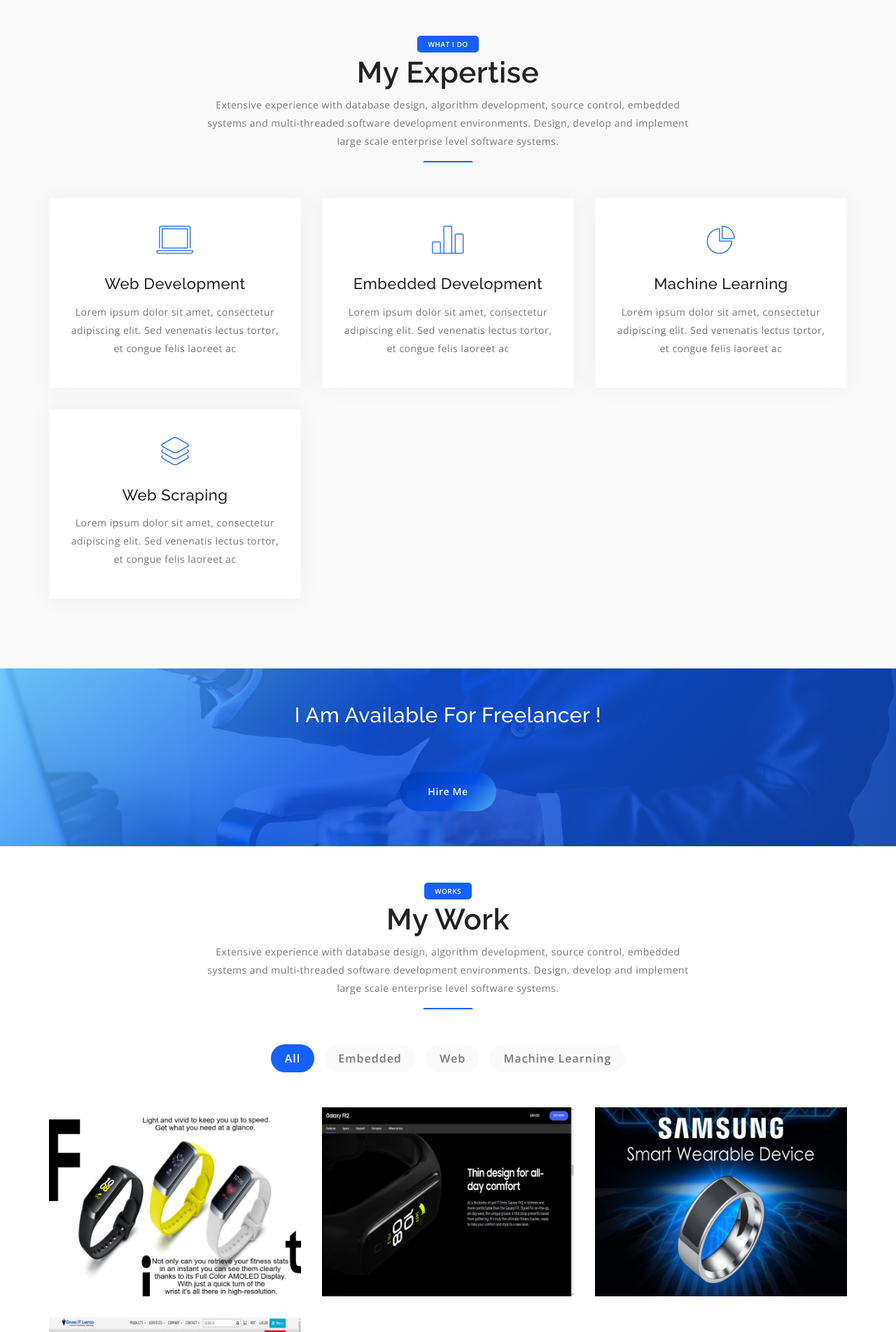
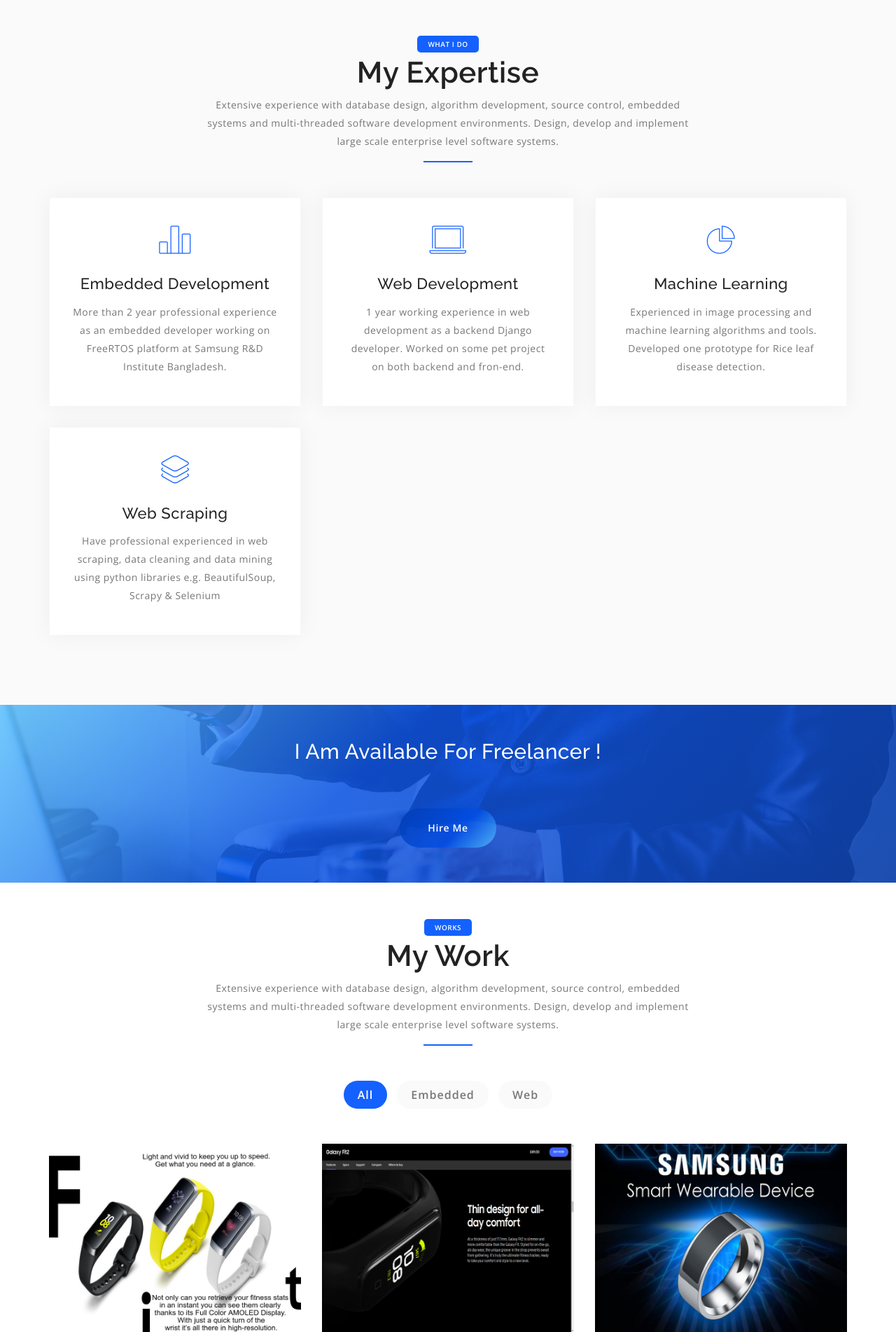
Before and after one commit to showkat2203/profile, a Django app: page / in a window 1280 px wide. Shown: the part 1264-3167 px from the top of the page at 70% size. Run offline with Django 3.2, Linux system fonts and the light colour scheme; some libraries are stand-ins or nearby versions.

Commit message:
added expertise description

```diff
--- a/portfolio/templates/index.html
+++ b/portfolio/templates/index.html
@@ -161,34 +161,34 @@
 			<div class="row text-center">
 				<div class="col-md-4 col-sm-6 col-xs-12">
 					<div class="single-service">
-						<i class="icon-laptop"></i>
-						<h4>Web Development</h4>
-						<P>Lorem ipsum dolor sit amet, consectetur adipiscing elit.
-							Sed venenatis lectus tortor, et congue felis laoreet ac</P>
+						<i class="icon-bargraph"></i>
+						<h4>Embedded Development</h4>
+						<P>More than 2 year professional experience as an embedded developer working
+							on FreeRTOS platform at Samsung R&D Institute Bangladesh.</P>
 					</div>
 				</div>
 				<div class="col-md-4 col-sm-6 col-xs-12">
 					<div class="single-service">
-						<i class="icon-bargraph"></i>
-						<h4>Embedded Development</h4>
-						<P>Lorem ipsum dolor sit amet, consectetur adipiscing elit.
-							Sed venenatis lectus tortor, et congue felis laoreet ac</P>
+						<i class="icon-laptop"></i>
+						<h4>Web Development</h4>
+						<P>1 year working experience in web development as a backend Django developer.
+							Worked on some pet project on both backend and fron-end. </P>
 					</div>
 				</div>
 				<div class="col-md-4 col-sm-6 col-xs-12">
 					<div class="single-service">
 						<i class="icon-piechart"></i>
 						<h4>Machine Learning</h4>
-						<P>Lorem ipsum dolor sit amet, consectetur adipiscing elit.
-							Sed venenatis lectus tortor, et congue felis laoreet ac</P>
+						<P>Experienced in image processing and machine learning algorithms and tools.
+							Developed one prototype for Rice leaf disease detection.   </P>
 					</div>
 				</div>
 				<div class="col-md-4 col-sm-6 col-xs-12">
 					<div class="single-service">
 						<i class="icon-layers"></i>
 						<h4>Web Scraping</h4>
-						<P>Lorem ipsum dolor sit amet, consectetur adipiscing elit.
-							Sed venenatis lectus tortor, et congue felis laoreet ac</P>
+						<P>Have professional experienced in web scraping, data cleaning and data mining
+							using python libraries e.g. BeautifulSoup, Scrapy & Selenium </P>
 					</div>
 				</div>
 				<!-- <div class="col-md-4 col-sm-6 col-xs-12">
@@ -244,7 +244,7 @@
 						<li class="active" data-filter="*">All</li>
 						<li data-filter=".embedded">Embedded</li>
 						<li data-filter=".web">Web</li>
-						<li data-filter=".machine-learning">Machine Learning</li>
+						<!-- <li data-filter=".machine-learning">Machine Learning</li> -->
 					</ul>
 				</div>
 				<div class="work_content_area">
@@ -333,15 +333,22 @@
 						</div>
 					</div> -->
 				</div>
-				<div class="port_content_button text-center">
+				<!-- <div class="port_content_button text-center">
 					<a href="#0" class='btn btn-default main_btn'>load more</a>
-				</div>
+				</div> -->
 			</div>
 		</div>
 	</section>
 
 	<section id="resume" class="section_padding">
 		<div class="container">
+			<div class="col-md-12 col-sm-12-col-xs-12">
+				<div class="section_heading text-center">
+					<strong>Experience</strong>
+					<!-- <h2>My Work</h2> -->
+					<!-- <div class="sm_border"></div> -->
+				</div>
+			</div>
 			<div class="row">
 				<div class="col-md-6 col-sm-12 col-xs-12">
 					<div class="education-container wow fadeInUp">
@@ -579,7 +586,7 @@
 			</div>
 			<div class="row">
 				<div class="col-md-7 col-sm-12">
-					<form id="contact-form" action="{% url 'contact' %}" method="post"  enctype="multipart/form-data">
+					<form id="contact-form" action="{% url 'contact' %}" method="post" enctype="multipart/form-data">
 						{% csrf_token %}
 						<div class="row">
 							<div class="input_padding text-center">
```
